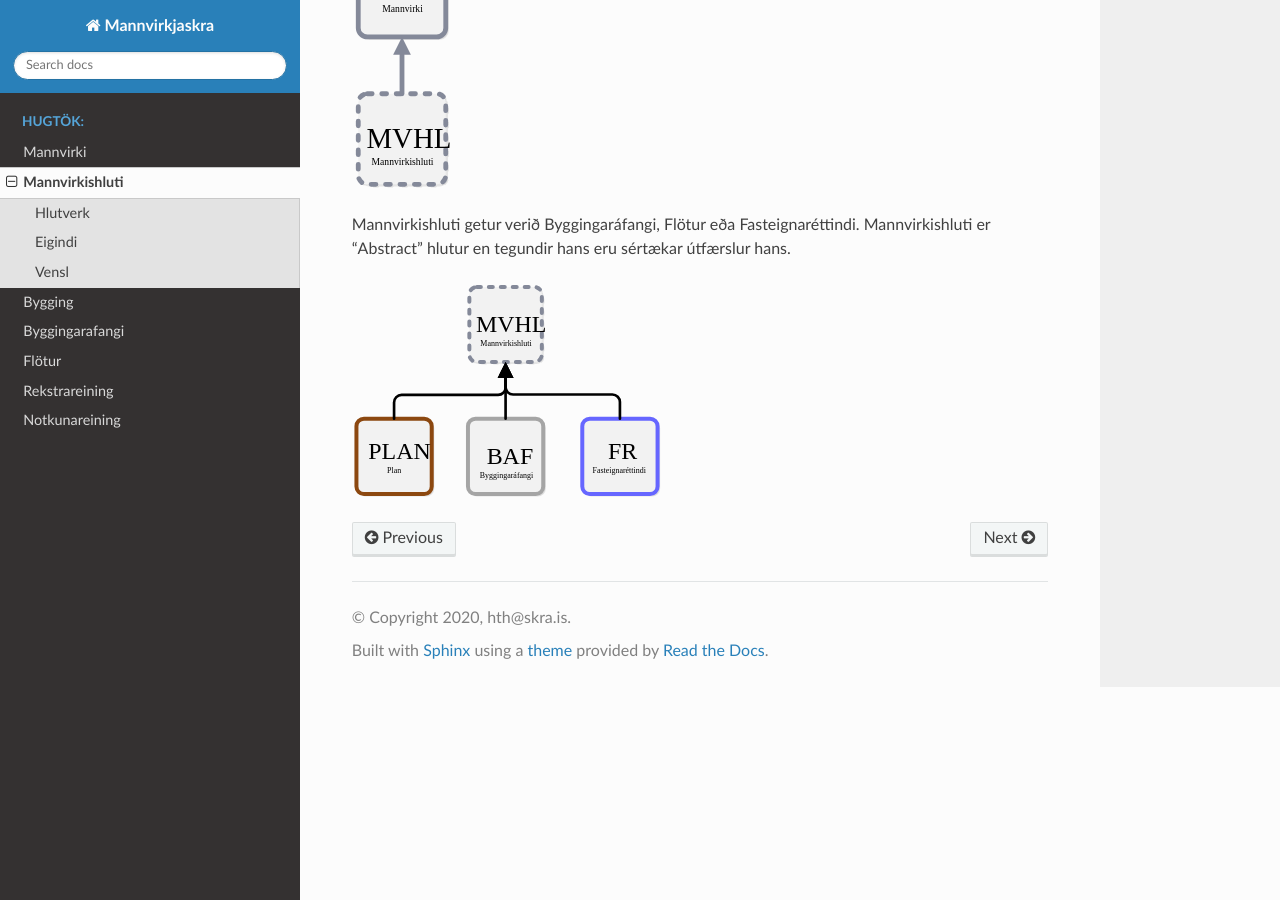
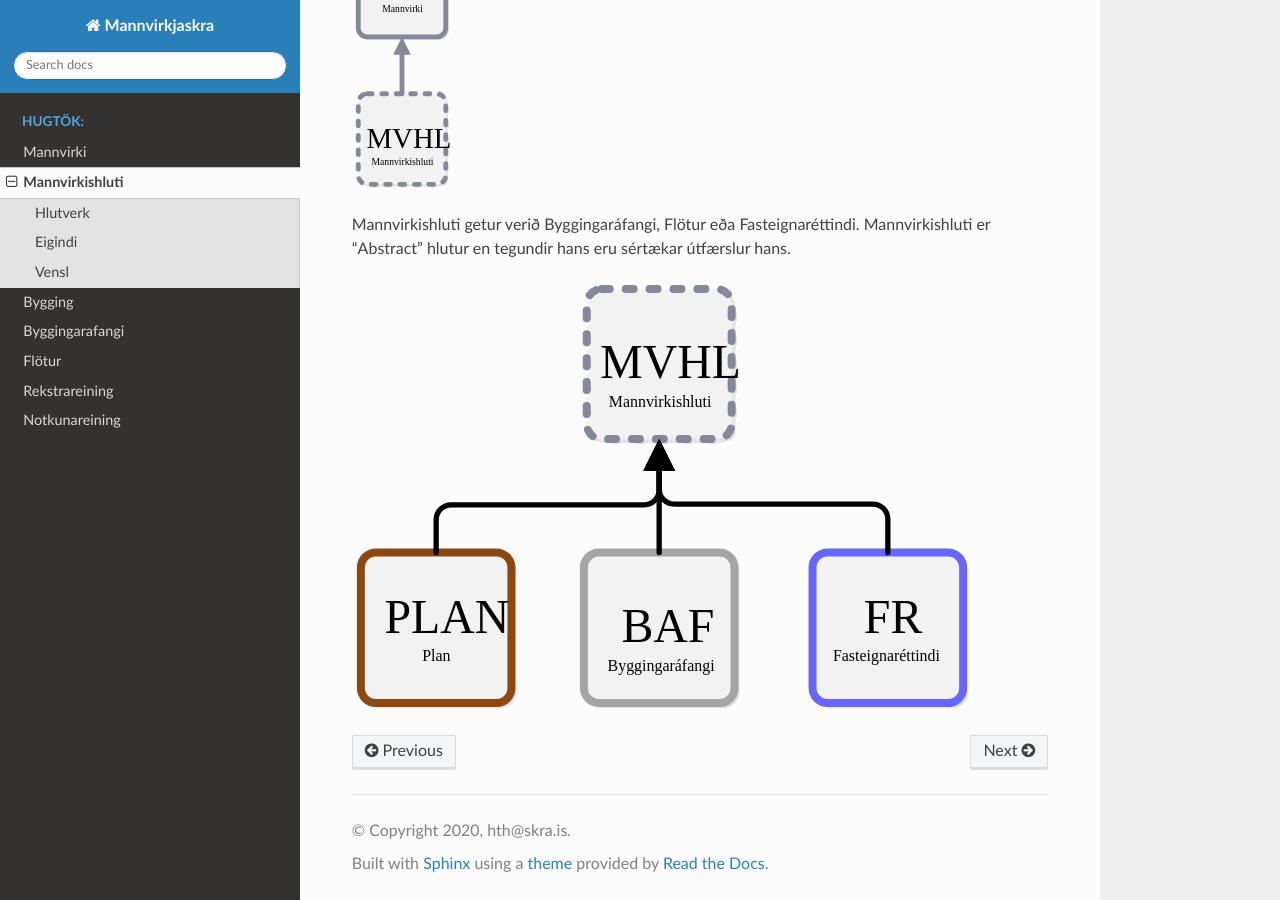
Before and after one commit to hthl/Mannvirkjaskra, a Sphinx documentation site: the page built from source/mannvirkishluti.rst, in a window 1280 px wide and 900 px high, scrolled down 969 px. Built offline with Sphinx 7.4.7 and the Read the Docs theme 2.0.0, drawn with Linux system fonts in a browser that asks for light colours.

Commit message:
Update mannvirkishluti.rst

```diff
--- a/source/mannvirkishluti.rst
+++ b/source/mannvirkishluti.rst
@@ -44,5 +44,5 @@ Mannvirkishluti tengist því mannvirki sem hann tilheyrir. Einn eða fleiri man
 Mannvirkishluti getur verið Byggingaráfangi, Flötur eða Fasteignaréttindi. Mannvirkishluti er "Abstract" hlutur en tegundir hans eru sértækar útfærslur hans.
 
 .. image:: img/mannvirkishluti_tegund.svg
-  :scale: 100
+  :scale: 200
   :alt: Sértækar útfærslur mannvirkishluta
```
